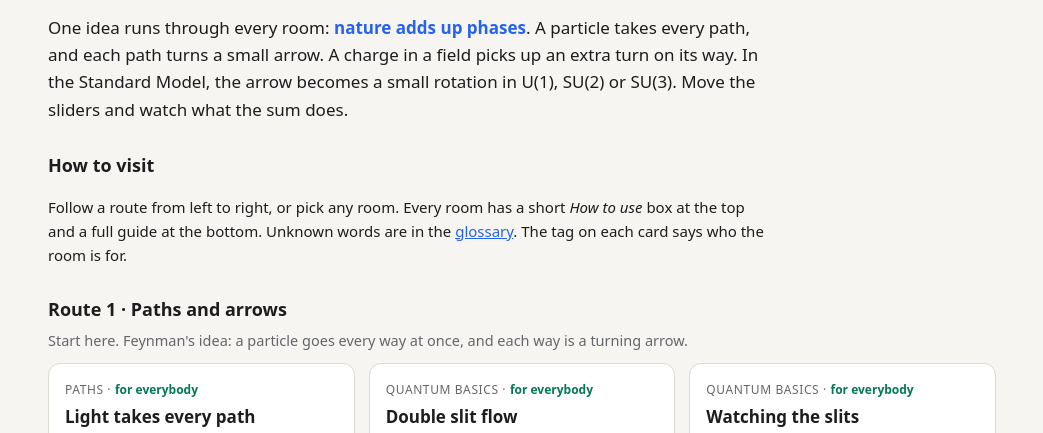
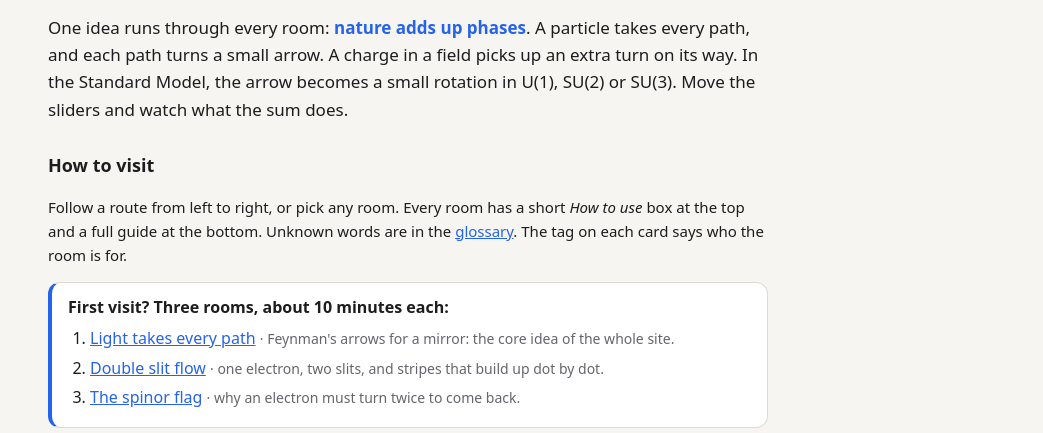
Before and after one commit to konstantin8wolgin/quantum-playground, a plain HTML site: page index.html in a window 1280 px wide. Shown: the part 303-736 px from the top of the page, without its empty margins (118-1161 px from the left). Drawn offline with Linux system fonts and the light colour scheme.

Commit message:
Index: First visit box with three rooms for everybody
Co-Authored-By: Claude Opus 5.5 <noreply@anthropic.com>

```diff
--- a/index.html
+++ b/index.html
@@ -34,6 +34,8 @@ a.card:hover{border-color:var(--accent)}
 @media (prefers-color-scheme:dark){:root:not([data-theme="light"]) .lvl-e{color:#34d399}:root:not([data-theme="light"]) .lvl-s{color:#fbbf24}:root:not([data-theme="light"]) .lvl-t{color:#c4a1ff}}
 :root[data-theme="dark"] .lvl-e{color:#34d399}:root[data-theme="dark"] .lvl-s{color:#fbbf24}:root[data-theme="dark"] .lvl-t{color:#c4a1ff}
 a{color:var(--accent)}
+.first{background:var(--panel);border:1px solid var(--line);border-left:4px solid var(--accent);border-radius:12px;padding:12px 16px;margin:6px 0 4px;max-width:720px}
+.first ol{margin:6px 0 0;padding-left:22px}.first li{margin:4px 0}.first .t{color:var(--muted);font-size:14px}
 footer{margin-top:36px;font-size:13px;color:var(--muted)}
 </style>
 </head>
@@ -45,8 +47,14 @@ footer{margin-top:36px;font-size:13px;color:var(--muted)}
 
 <h2>How to visit</h2>
 <p class="story" style="font-size:15px">Follow a route from left to right, or pick any room. Every room has a short <i>How to use</i> box at the top and a full guide at the bottom. Unknown words are in the <a href="glossary.html">glossary</a>. The tag on each card says who the room is for.</p>
+<div class="first"><b>First visit? Three rooms, about 10 minutes each:</b>
+<ol>
+<li><a href="demos/feynman-mirror.html">Light takes every path</a> <span class="t">· Feynman's arrows for a mirror: the core idea of the whole site.</span></li>
+<li><a href="demos/double-slit.html">Double slit flow</a> <span class="t">· one electron, two slits, and stripes that build up dot by dot.</span></li>
+<li><a href="demos/spinor-flag.html">The spinor flag</a> <span class="t">· why an electron must turn twice to come back.</span></li>
+</ol></div>
 <h2>Route 1 · Paths and arrows</h2>
-<p class="route">Start here. Feynman's idea: a particle goes every way at once, and each way is a turning arrow.</p>
+<p class="route">Feynman's idea: a particle goes every way at once, and each way is a turning arrow.</p>
 <div class="grid">
   <a class="card" href="demos/feynman-mirror.html"><div class="room">Paths · <span class="lvl lvl-e">for everybody</span></div><h3>Light takes every path</h3><p>Light reflects from every point of a mirror, not only the middle. Scrape the mirror in the right places, and it reflects at a strange angle.</p></a>
   <a class="card" href="demos/double-slit.html"><div class="room">Quantum basics · <span class="lvl lvl-e">for everybody</span></div><h3>Double slit flow</h3><p>A wave goes through two slits. Flow lines bunch into stripes, single dots build the pattern, and the path sum predicts it.</p></a>
```
